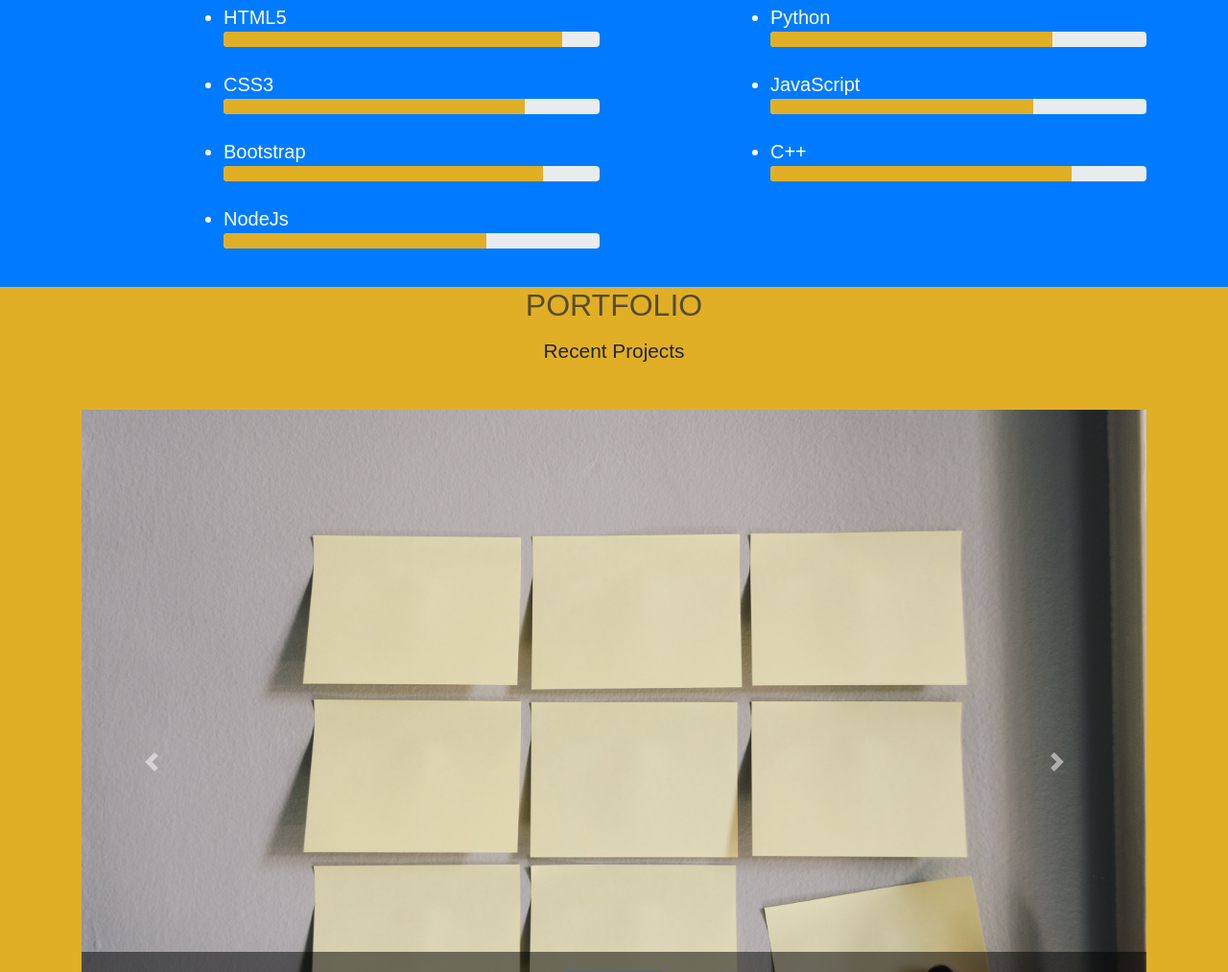
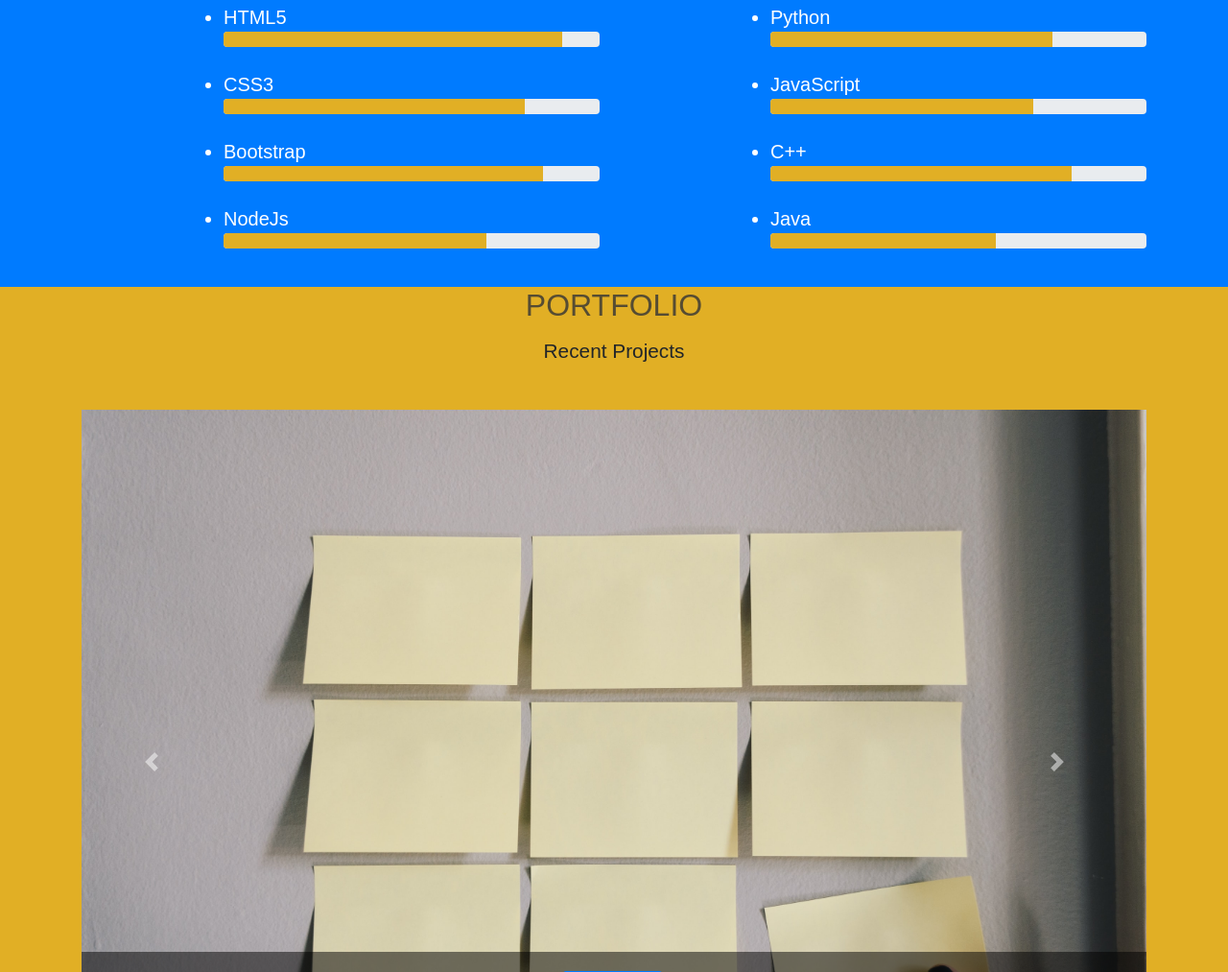
Before and after one commit to GauravRasal07/GauravRasal07.github.io, a plain HTML site: page index.html in a window 1280 px wide. Shown: the part 903-1916 px from the top of the page at 96% size. Drawn offline with nearby package versions, Linux system fonts and the light colour scheme; files whose address does not match are found by name; a web font is replaced by a local one.

Commit message:
added a skill

```diff
--- a/index.html
+++ b/index.html
@@ -126,6 +126,12 @@
                                 aria-valuemin="0" aria-valuemax="100" style="width:80%">
                                 </div>
                             </div><br>
+                            <li>Java</li>
+                            <div class="progress">
+                                <div class="progress-bar progress-bar-warning" role="progressbar" aria-valuenow="60"
+                                aria-valuemin="0" aria-valuemax="100" style="width:60%">
+                                </div>
+                            </div><br>
                         </ul>
                     </div>
                 </div>
```
